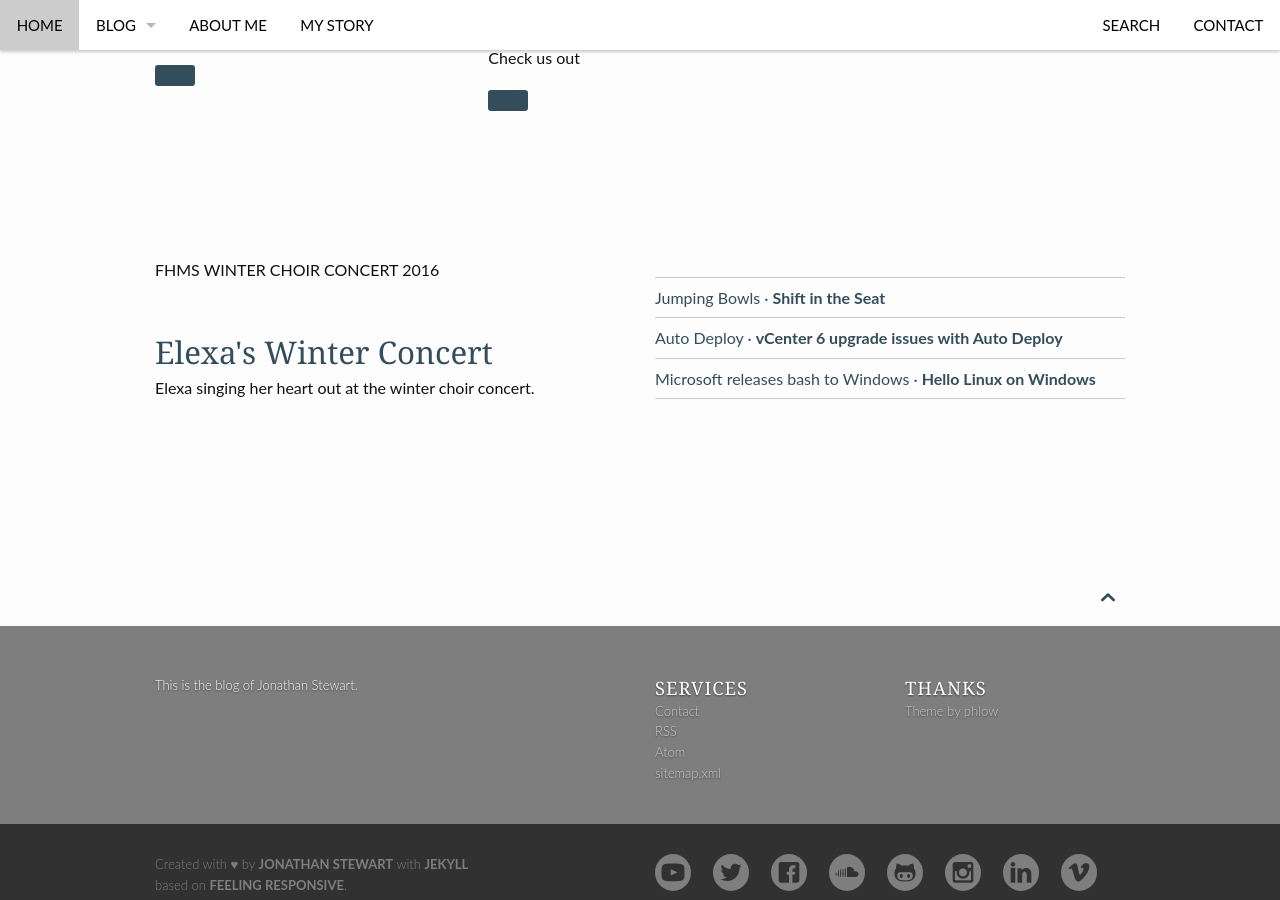
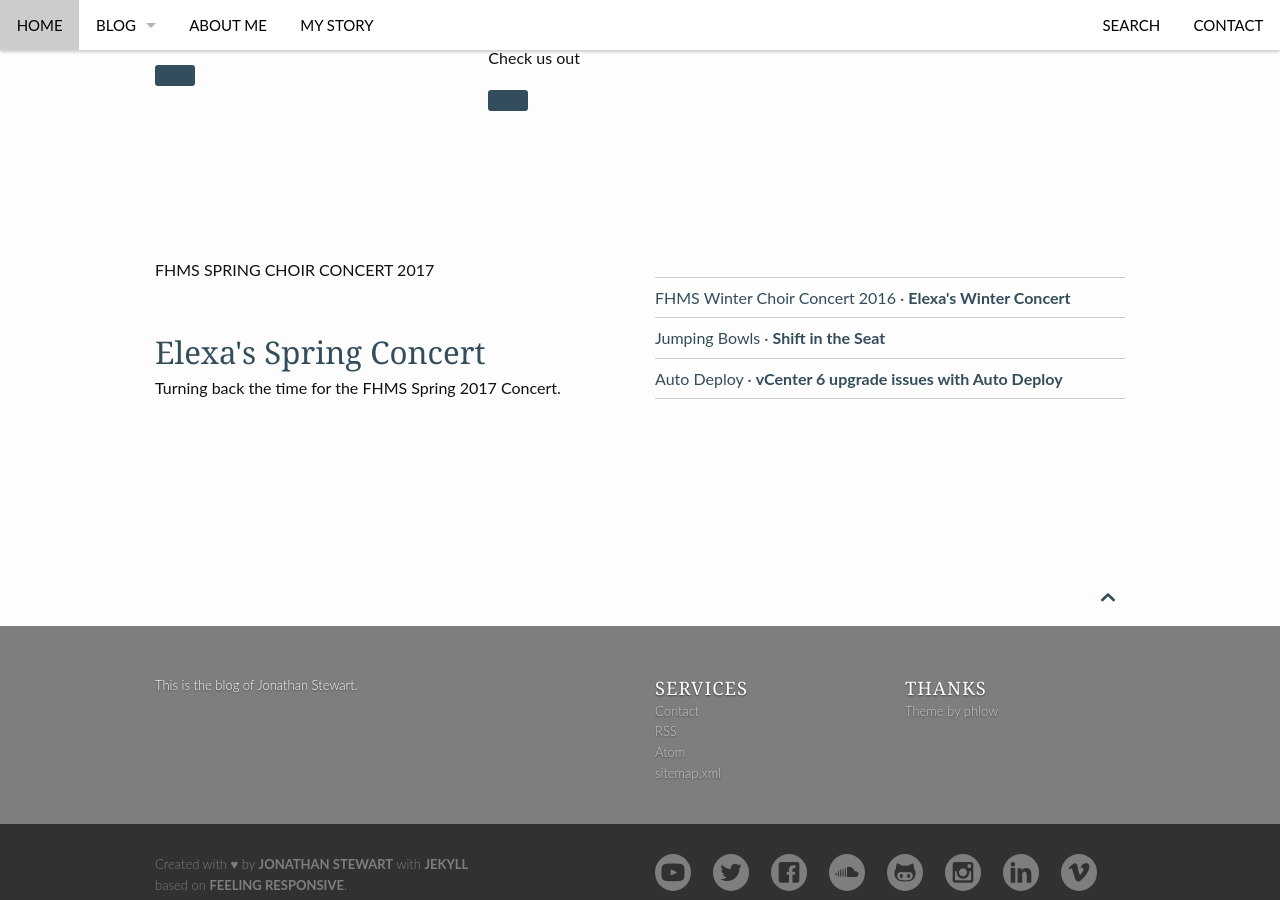
Before and after one commit to virtuallyanadmi/virtuallyanadmi.github.io, a Jekyll site: the page built from pages/pages-root-folder/index.md, in a window 1280 px wide and 900 px high, scrolled down 731 px. Built offline with Jekyll 4.4.1, drawn with Linux system fonts in a browser that asks for light colours.

Commit message:
Build site at 2017-05-15 02:05:45 UTC

```diff
--- a/_includes/masthead
+++ b/_includes/masthead
@@ -32,7 +32,7 @@
 {% include breadcrumb %}
 {% endif %}
 
-{% if page.header.caption_url && page.header.caption %}
+{% if page.header.caption_url and page.header.caption %}
 <div class="masthead-caption">
 	<a href="{{ page.header.caption_url }}">{{ page.header.caption }}</a>
 </div>
@@ -65,7 +65,7 @@
 {% include breadcrumb %}
 {% endif %}
 
-{% if page.header.caption_url && page.header.caption %}
+{% if page.header.caption_url and page.header.caption %}
 <div class="masthead-caption">
 	<a href="{{ page.header.caption_url }}">{{ page.header.caption }}</a>
 </div>
@@ -93,7 +93,7 @@
 {% include breadcrumb %}
 {% endif %}
 
-{% if page.header.caption_url && page.header.caption %}
+{% if page.header.caption_url and page.header.caption %}
 <div class="masthead-caption">
 	<a href="{{ page.header.caption_url }}">{{ page.header.caption }}</a>
 </div>
@@ -121,7 +121,7 @@
 {% include breadcrumb %}
 {% endif %}
 
-{% if page.header.caption_url && page.header.caption %}
+{% if page.header.caption_url and page.header.caption %}
 <div class="masthead-caption">
 	<a href="{{ page.header.caption_url }}">{{ page.header.caption }}</a>
 </div>
--- a/_includes/pagination
+++ b/_includes/pagination
@@ -13,11 +13,11 @@
       <p class="subheadline"><span class="subheader">{% if post.categories %}{{ post.categories | join: ' &middot; ' }}{% endif %}</span> – {% if post.subheadline %}{{ post.subheadline }}{% endif %}</p>
       <h2><a href="{{ site.url }}{{ post.url }}">{{ post.title }}</a></h2>
       <p>
-        {% if post.image.thumb %}<a href="{{ site.url }}{{ post.url }}" title="{{ post.title escape_once }}"><img src="{{ site.urlimg }}{{ post.image.thumb }}" class="alignleft" width="150" height="150" alt="{{ page.title escape_once }}"></a>{% endif %}
+        {% if post.image.thumb %}<a href="{{ site.url }}{{ post.url }}" title="{{ post.title }}"><img src="{{ site.urlimg }}{{ post.image.thumb }}" class="alignleft" width="150" height="150" alt="{{ page.title }}"></a>{% endif %}
 
         {% if post.meta_description %}{{ post.meta_description | strip_html | escape }}{% elsif post.teaser %}{{ post.teaser | strip_html | escape }}{% endif %}
 
-        <a href="{{ site.url }}{{ post.url }}" title="{{ site.data.language.read }} {{ post.title escape_once }}"><strong>{{ site.data.language.read_more }}</strong></a>
+        <a href="{{ site.url }}{{ post.url }}" title="{{ site.data.language.read }} {{ post.title }}"><strong>{{ site.data.language.read_more }}</strong></a>
       </p>
     </div><!-- /.small-12.columns -->
   </div><!-- /.row -->
--- a/_layouts/category.html
+++ b/_layouts/category.html
@@ -9,9 +9,9 @@ header:
       <header>
 				{% if page.image.title %}
 				<figure>
-					<img src="{{ site.urlimg }}{{ page.image.title }}" width="970" alt="{{ page.title escape_once }}" itemprop="image">
+					<img src="{{ site.urlimg }}{{ page.image.title }}" width="970" alt="{{ page.title }}" itemprop="image">
 
-					{% if page.image.caption_url && page.image.caption %}
+					{% if page.image.caption_url and page.image.caption %}
 					<figcaption class="text-right">
 						<a href="{{ page.image.caption_url }}">{{ page.image.caption }}</a>
 					</figcaption>
--- a/_layouts/frontpage.html
+++ b/_layouts/frontpage.html
@@ -44,10 +44,10 @@ format: blog-index
             {% for post in site.posts limit:1 %}
             {% if post.image.homepage %}
             <p>
-                <a href="{{ site.url }}{{ site.baseurl }}{{ post.url }}" title="{{ post.title escape_once }}"><img width="970" src="{{ site.urlimg }}{{ post.image.homepage }}" alt="{{ page.title escape_once }}"></a>
+                <a href="{{ site.url }}{{ site.baseurl }}{{ post.url }}" title="{{ post.title }}"><img width="970" src="{{ site.urlimg }}{{ post.image.homepage }}" alt="{{ page.title }}"></a>
             </p>
 
-            {% if post.image.caption_url && post.image.caption %}
+            {% if post.image.caption_url and post.image.caption %}
             <p class="text-right caption">
                 <a href="{{ post.image.caption_url }}">{{ post.image.caption }}</a>
             </p>
@@ -67,7 +67,7 @@ format: blog-index
             <h2><a href="{{ site.url }}{{ site.baseurl }}{{ post.url }}">{{ post.title }}</a></h2>
             <p>
                 {% if post.meta_description %}{{ post.meta_description | strip_html | escape }}{% else post.teaser %}{{ post.teaser | strip_html | escape }}{% endif %}
-                <a href="{{ site.url }}{{ site.baseurl }}{{ post.url }}" title="Read {{ post.title escape_once }}"><strong>{{ site.data.language.read_more }}</strong></a>
+                <a href="{{ site.url }}{{ site.baseurl }}{{ post.url }}" title="Read {{ post.title }}"><strong>{{ site.data.language.read_more }}</strong></a>
             </p>
             {% endfor %}
         </div><!-- /.medium-5.columns -->
--- a/_layouts/gallery.html
+++ b/_layouts/gallery.html
@@ -7,8 +7,8 @@ header:
 {% if page.image.title %}
 <div class="row t30">
 	<div class="small-12 columns">
-		<img src="{{ site.urlimg }}{{ page.image.title }}" width="970" alt="{{ page.title escape_once }}">
-		{% if page.image.caption_url && page.image.caption %}
+		<img src="{{ site.urlimg }}{{ page.image.title }}" width="970" alt="{{ page.title }}">
+		{% if page.image.caption_url and page.image.caption %}
 		<p class="text-right caption">
 			<a href="{{ page.image.caption_url }}">{{ page.image.caption }}</a>
 		</p>
--- a/_layouts/page-fullwidth.html
+++ b/_layouts/page-fullwidth.html
@@ -7,8 +7,8 @@ header:
 {% if page.image.title %}
 <div class="row t30">
 	<div class="small-12 columns">
-		<img src="{{ site.urlimg }}{{ page.image.title }}" width="970" alt="{{ page.title escape_once }}">
-		{% if page.image.caption_url && page.image.caption %}
+		<img src="{{ site.urlimg }}{{ page.image.title }}" width="970" alt="{{ page.title }}">
+		{% if page.image.caption_url and page.image.caption %}
 		<p class="text-right caption">
 			<a href="{{ page.image.caption_url }}">{{ page.image.caption }}</a>
 		</p>
--- a/_layouts/page.html
+++ b/_layouts/page.html
@@ -10,9 +10,9 @@ header:
 			<header>
 				{% if page.image.title %}
 				<figure>
-					<img src="{{ site.urlimg }}{{ page.image.title }}" width="970" alt="{{ page.title escape_once }}" itemprop="image">
+					<img src="{{ site.urlimg }}{{ page.image.title }}" width="970" alt="{{ page.title }}" itemprop="image">
 
-					{% if page.image.caption_url && page.image.caption %}
+					{% if page.image.caption_url and page.image.caption %}
 					<figcaption class="text-right">
 						<a href="{{ page.image.caption_url }}">{{ page.image.caption }}</a>
 					</figcaption>
--- /dev/null
+++ b/_posts/video/2017-05-14-elexas-spring-concert.markdown
@@ -0,0 +1,20 @@
+---
+layout: page
+title: "Elexa's Spring Concert"
+date: "2017-05-14 19:56:00 -0600"
+comments: true
+subheadline: FHMS Spring Choir Concert 2017
+isPost: true
+active: true
+image:
+  thumb: SConcert.jpg
+teaser: "Turning back the time for the FHMS Spring 2017 Concert."
+categories: Video
+tags:
+- Video
+- choir
+- Elexa
+---
+<div class="flex-video">
+<iframe width="560" height="315" src="https://www.youtube.com/embed/videoseries?list=PLnu3_Y7v-XNerhL-CkU4Qb_CP4d8oXp4v" frameborder="0" allowfullscreen></iframe>
+</div>
--- a/blog/archive.html
+++ b/blog/archive.html
@@ -19,7 +19,7 @@ permalink: "blog/archive/"
 			<a href="#panel{{ counter }}"><span class="iconfont"></span> {% if post.subheadline %}{{ post.subheadline }} › {% endif %}<strong>{{ post.title }}</strong></a>
 				<div id="panel{{ counter }}" class="content">
 					{% if post.meta_description %}{{ post.meta_description | strip_html | escape }}{% elsif post.teaser %}{{ post.teaser | strip_html | escape }}{% endif %}
-					<a href="{{ site.url }}{{ post.url }}" title="Read {{ post.title escape_once }}"><strong>{{ site.data.language.read_more }}</strong></a><br><br>
+					<a href="{{ site.url }}{{ post.url }}" title="Read {{ post.title }}"><strong>{{ site.data.language.read_more }}</strong></a><br><br>
 				</div>
 			</dd>
 			{% assign counter=counter | plus:1 %}
```
Also changed, not shown: images/SConcert.jpg (added).
